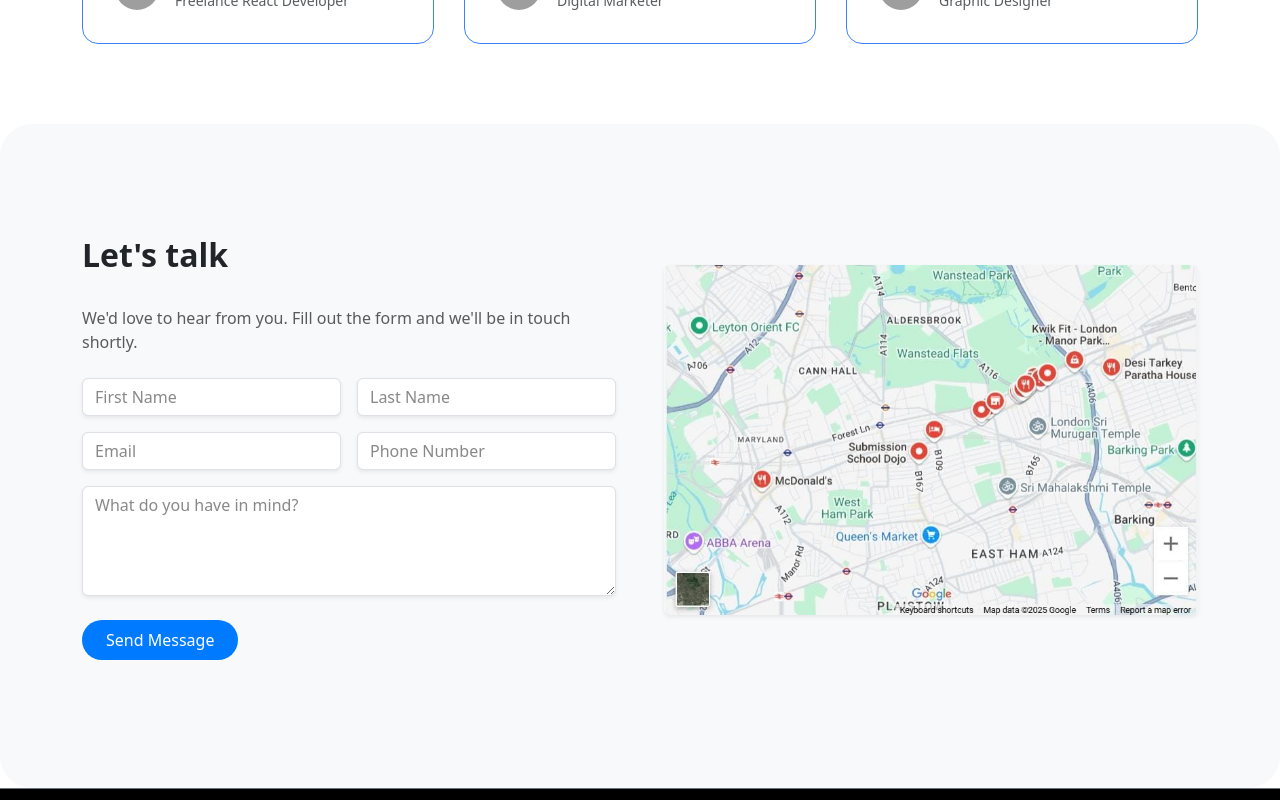
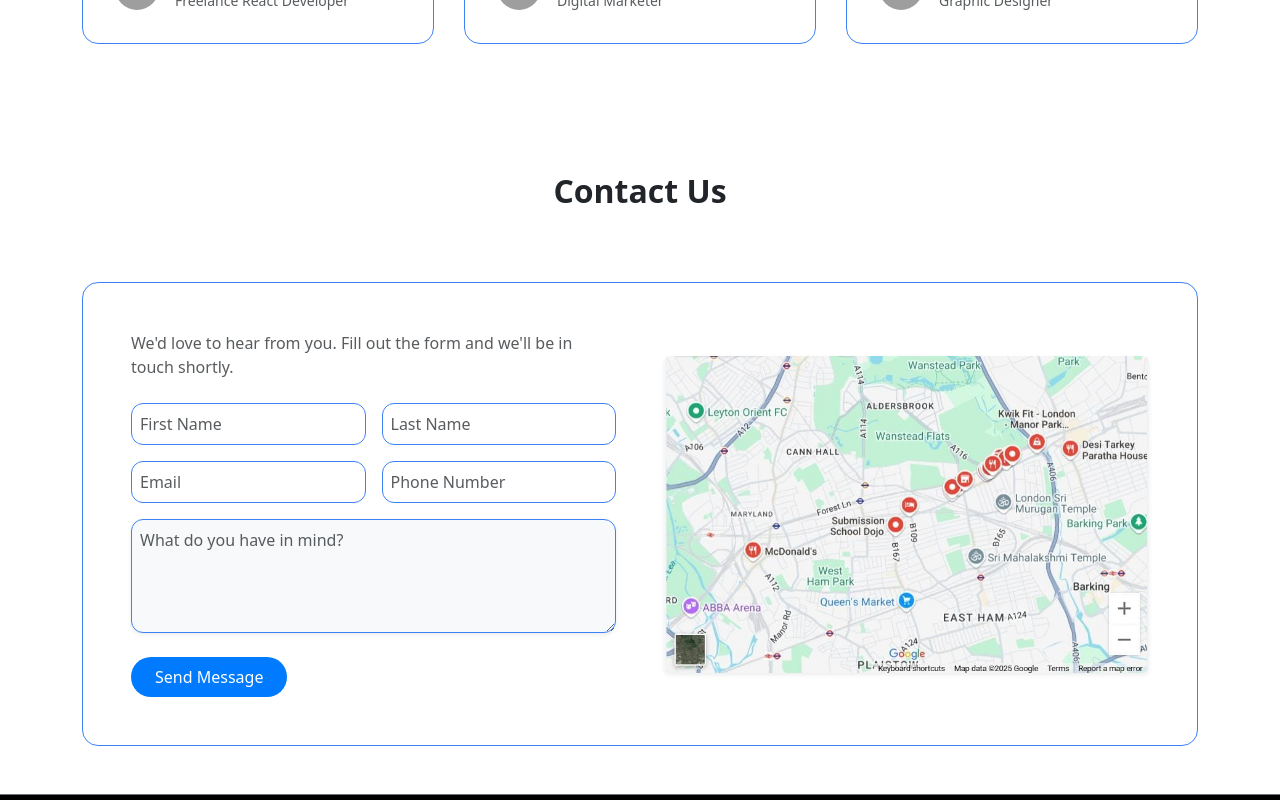
Before and after one commit to GayathriG5787/BDL2, a React (Vite) app in the folder client/: page / in a window 1280 px wide. Shown: the part 2160-2960 px from the top of the page. Built offline with nearby package versions, Linux system fonts and the light colour scheme; grey boxes are pictures that could not be loaded; a web font is replaced by a local one.

Commit message:
Contact us glassy

```diff
--- a/client/src/components/ContactUs.css
+++ b/client/src/components/ContactUs.css
@@ -1,37 +1,25 @@
-/* Section Styling */
-.contact-section {
-  border-radius: 2rem;
-  padding-top: 3rem;
-  padding-bottom: 5rem;
+.glass-card {
+  background: rgba(255, 255, 255, 0.15);
+  border: 1px solid #3b82f6;
+  border-radius: 1rem;
+  backdrop-filter: blur(12px);
+  -webkit-backdrop-filter: blur(12px);
+  transition: all 0.3s ease;
+  color: #000;
 }
 
-/* Placeholder Styling */
-.contact-section input::placeholder,
-.contact-section textarea::placeholder {
-  color: #888;
+.glass-card:hover {
+  transform: translateY(-8px);
+  border: 2px solid #3b82f6;
 }
 
-/* Input Focus Styling */
-.contact-section .form-control:focus {
-  border-color: #007bff;
-  box-shadow: 0 0 0 0.2rem rgba(0, 123, 255, 0.15);
+.contact-section .form-control {
+  border: 1px solid #3b82f6;
+  border-radius: 0.75rem;
+  padding: 0.5rem;
+  color: #000;
 }
 
-
-/* Responsive Map Styling */
-.map-responsive {
-  overflow: hidden;
-  padding-bottom: 56.25%;
-  position: relative;
-  height: 0;
-  border-radius: 1rem;
-  box-shadow: 0 8px 20px rgba(0, 0, 0, 0.05);
+.contact-section .form-control:focus {
+  color: #000;
 }
-
-.map-responsive iframe {
-  left: 0;
-  top: 0;
-  height: 100%;
-  width: 100%;
-  position: absolute;
-}
--- a/client/src/components/ContactUs.jsx
+++ b/client/src/components/ContactUs.jsx
@@ -1,36 +1,37 @@
 import React from "react";
 import "./ContactUs.css";
-import map from '../assets/map.png'
+import map from "../assets/map.png";
 
 const ContactUs = () => {
   return (
-    <section className="contact-section bg-light" id="contact">
+    <section className="contact-section" id="contact">
       <div className="container py-5">
+        <h2 className="fw-bold mb-4 pb-5 text-center">Contact Us</h2>
+        <div className="glass-card p-4 p-md-5">
           <div className="row g-5 align-items-center">
 
             {/* Left: Contact Form */}
             <div className="col-lg-6">
-            <h2 className="fw-bold mb-3 py-3">Let's talk</h2>
               <p className="text-muted mb-4 fs-6">
                 We'd love to hear from you. Fill out the form and we'll be in touch shortly.
               </p>
               <form>
                 <div className="row g-3">
                   <div className="col-md-6">
-                  <input type="text" className="form-control shadow-sm" placeholder="First Name" />
+                    <input type="text" className="form-control bg-white" placeholder="First Name" />
                   </div>
                   <div className="col-md-6">
-                  <input type="text" className="form-control shadow-sm" placeholder="Last Name" />
+                    <input type="text" className="form-control bg-white" placeholder="Last Name" />
                   </div>
                   <div className="col-md-6">
-                  <input type="email" className="form-control shadow-sm" placeholder="Email" />
+                    <input type="email" className="form-control bg-white" placeholder="Email" />
                   </div>
                   <div className="col-md-6">
-                  <input type="tel" className="form-control shadow-sm" placeholder="Phone Number" />
+                    <input type="tel" className="form-control bg-white" placeholder="Phone Number" />
                   </div>
                   <div className="col-12">
                     <textarea
-                    className="form-control shadow-sm"
+                      className="form-control shadow-sm bg-light"
                       rows="4"
                       placeholder="What do you have in mind?"
                     ></textarea>
@@ -47,16 +48,21 @@ const ContactUs = () => {
 
             {/* Right: Google Map */}
             <div className="col-lg-6 text-center">
-            <a href="https://www.google.com/maps/search/Unit+1-I,+Romford+Road,+London,+England,+E12+6BT/@51.549696,0.035096,13z?hl=en&entry=ttu&g_ep=EgoyMDI1MDcyMi4wIKXMDSoASAFQAw%3D%3D" target="_blank" rel="noopener noreferrer">
+              <a
+                href="https://www.google.com/maps/search/Unit+1-I,+Romford+Road,+London,+England,+E12+6BT/@51.549696,0.035096,13z?hl=en&entry=ttu&g_ep=EgoyMDI1MDcyMi4wIKXMDSoASAFQAw%3D%3D"
+                target="_blank"
+                rel="noopener noreferrer"
+              >
                 <img
                   src={map}
                   alt="Contact Visual"
                   className="img-fluid rounded shadow-sm"
-                style={{ maxHeight: "400px", cursor: "pointer" }}
+                  style={{ maxHeight: "400px", width: "100%", objectFit: "cover", cursor: "pointer" }}
                 />
               </a>
             </div>
 
+          </div>
         </div>
       </div>
     </section>
--- a/client/src/components/Testimonials.jsx
+++ b/client/src/components/Testimonials.jsx
@@ -64,7 +64,7 @@ const Testimonials = () => {
             <div
               className="testimonial-card my-2 h-100 d-flex flex-column justify-content-between text-start"
               style={{
-                minHeight: "350px", // or any height you prefer
+                minHeight: "320px", // or any height you prefer
                 padding: "2rem",
                 gap: "1.5rem",
               }}
```
Lines whose indentation alone changed are shown as unchanged.
